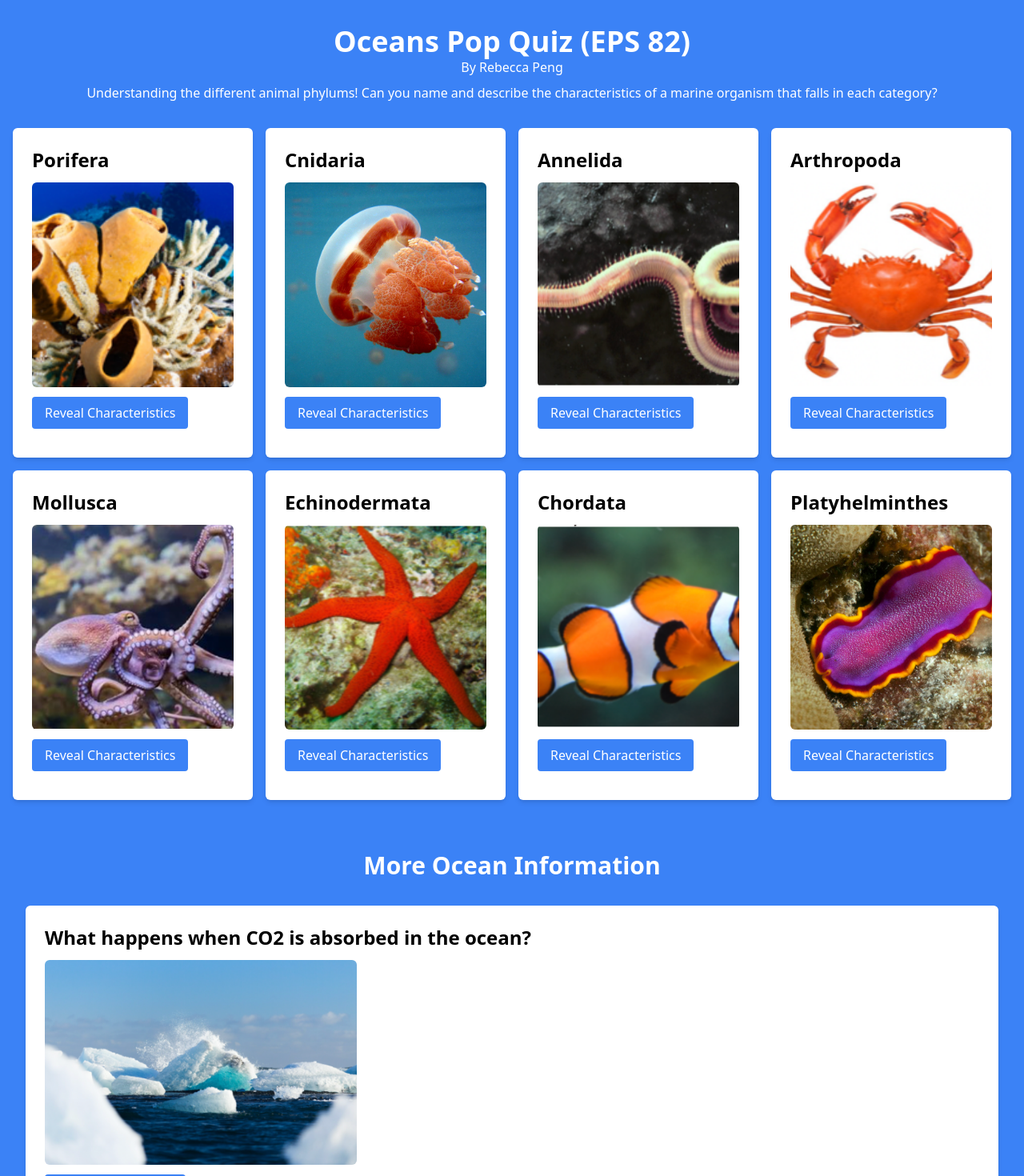
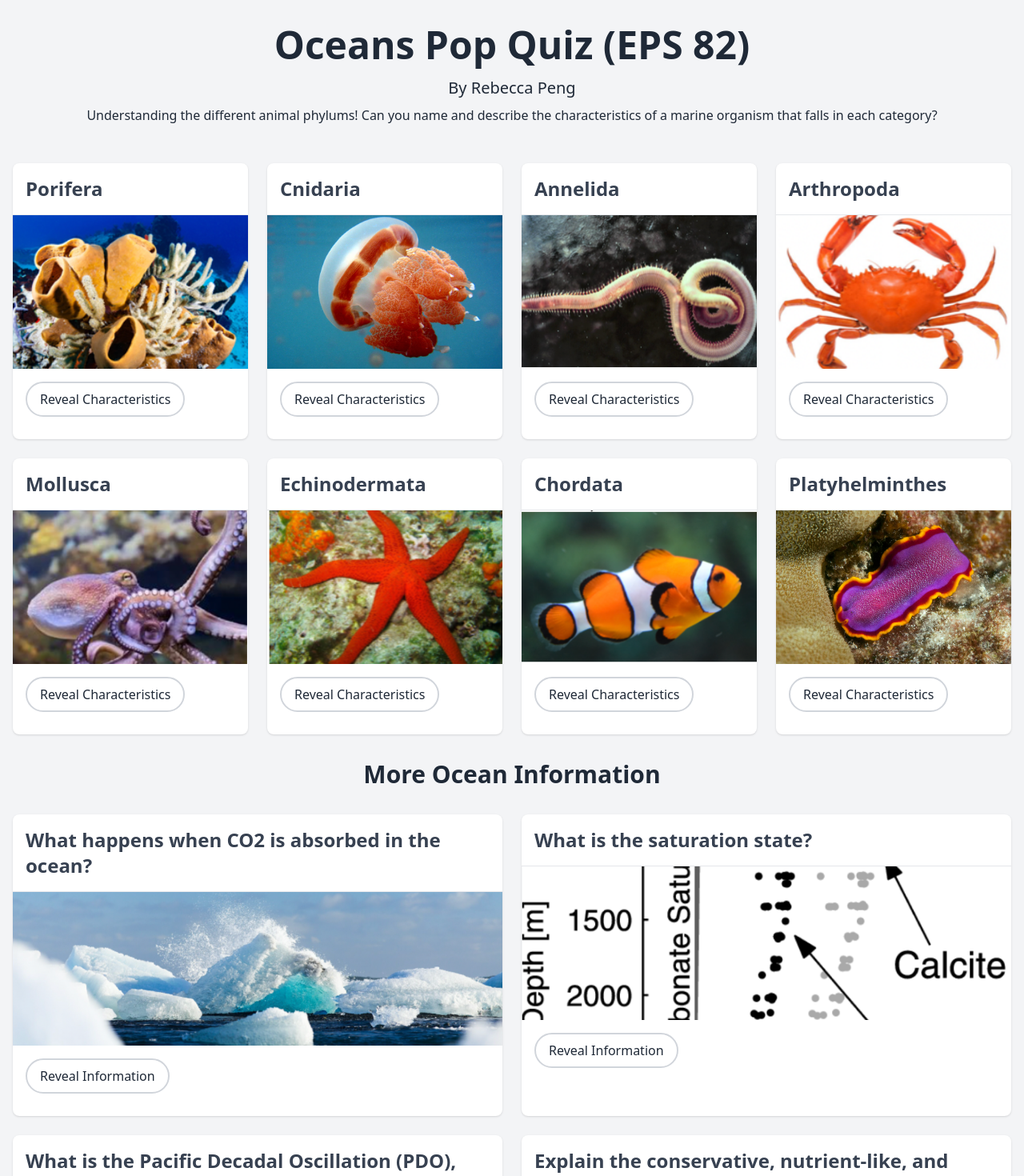
Before and after one commit to JayYeung/oceans-pop-quiz, a Next.js app: page / in a window 1280 px wide. Shown: the top 1470 px of the page at 80% size. Built offline with nearby package versions, Linux system fonts and the light colour scheme.

Commit message:
made buttons look nicer

```diff
--- a/pages/index.tsx
+++ b/pages/index.tsx
@@ -130,64 +130,68 @@ export default function MarinePhylumQuiz() {
         <meta name="viewport" content="width=device-width, initial-scale=1" />
         <link rel="icon" href="/favicon.ico" />
       </Head>
-      <div className="bg-blue-500 min-h-screen text-white">
+      <div className="bg-gray-100 min-h-screen text-gray-800">
         <div className="container mx-auto px-4 py-8">
-          <header>
-            <h1 className="text-4xl font-bold text-center">Oceans Pop Quiz (EPS 82)</h1>
-            <p className="text-center">By Rebecca Peng</p>
-            <p className="text-center mt-2">Understanding the different animal phylums! Can you name and describe the characteristics of a marine organism that falls in each category?</p>
+          <header className="text-center mb-12">
+            <h1 className="text-5xl font-bold">Oceans Pop Quiz (EPS 82)</h1>
+            <p className="text-xl mt-4">By Rebecca Peng</p>
+            <p className="mt-2">Understanding the different animal phylums! Can you name and describe the characteristics of a marine organism that falls in each category?</p>
           </header>
 
-          <main className="grid grid-cols-1 sm:grid-cols-2 lg:grid-cols-4 gap-4 my-8">
+          <main className="grid grid-cols-1 sm:grid-cols-2 lg:grid-cols-4 gap-6 my-8">
             {phylums.map((phylum) => (
-              <section key={phylum.id} id={phylum.id} className="bg-white text-black rounded-md p-6 shadow-md">
-                <h2 className="text-2xl font-semibold mb-3">{phylum.name}</h2>
+              <section key={phylum.id} id={phylum.id} className="bg-white text-gray-700 rounded-lg shadow overflow-hidden">
+                <h2 className="text-2xl font-semibold p-4 border-b">{phylum.name}</h2>
                 <img
                   src={phylum.photo}
                   alt={`Image of ${phylum.name}`}
-                  className="w-full h-64 object-cover rounded-md mb-3"
+                  className="w-full h-48 object-cover"
                 />
+                <div className="p-4">
                   <button
                     onClick={() => toggleReveal(phylum.id)}
-                  className="mb-3 px-4 py-2 bg-blue-500 text-white rounded hover:bg-blue-700 transition duration-300"
+                    className="mb-3 px-4 py-2 border-2 border-gray-300 text-gray-800 bg-transparent rounded-full transition duration-300 hover:bg-gray-200 hover:shadow-lg transform hover:-translate-y-1"
                   >
                     Reveal Characteristics
                   </button>
                   {revealedPhylum[phylum.id] && (
-                  <div>
+                    <div className="mt-4 space-y-2">
                       {phylum.description.split('\n').map((line, lineIndex) => (
-                      <p key={lineIndex} className="mb-2">{line}</p>
+                        <p key={lineIndex}>{line}</p>
                       ))}
                     </div>
                   )}
+                </div>
               </section>
             ))}
           </main>
 
-          <section className="container mx-auto px-4 py-8">
+          <section className="my-8">
             <h2 className="text-3xl font-bold text-center mb-8">More Ocean Information</h2>
-          <div className="grid grid-cols-1 sm:grid-cols-2 lg:grid-cols-1 gap-4">
+            <div className="grid grid-cols-1 sm:grid-cols-2 gap-6">
               {more_info.map((info) => (
-              <div key={info.title} className="bg-white text-black rounded-md p-6 shadow-md">
-                <h3 className="text-2xl font-semibold mb-3">{info.title}</h3>
+                <div key={info.title} className="bg-white text-gray-700 rounded-lg shadow overflow-hidden">
+                  <h3 className="text-2xl font-semibold p-4 border-b">{info.title}</h3>
                   <img
                     src={info.photo}
                     alt={`Illustration for ${info.title}`}
-                  className="w-100 h-64 object-cover rounded-md mb-3"
+                    className="w-full h-48 object-cover"
                   />
+                  <div className="p-4">
                     <button
                       onClick={() => toggleRevealInfo(info.title)}
-                  className="mb-3 px-4 py-2 bg-blue-500 text-white rounded hover:bg-blue-700 transition duration-300"
+                      className="mb-3 px-4 py-2 border-2 border-gray-300 text-gray-800 bg-transparent rounded-full transition duration-300 hover:bg-gray-200 hover:shadow-lg transform hover:-translate-y-1"
                     >
                       Reveal Information
                     </button>
                     {revealedInfo[info.title] && (
-                  <div>
+                      <div className="mt-4 space-y-2">
                         {info.bullets.map((bullet, bulletIndex) => (
-                      <p key={bulletIndex} className="mb-2">{bullet}</p>
+                          <p key={bulletIndex}>{bullet}</p>
                         ))}
                       </div>
                     )}
+                  </div>
                 </div>
               ))}
             </div>
```
Lines whose indentation alone changed are shown as unchanged.
